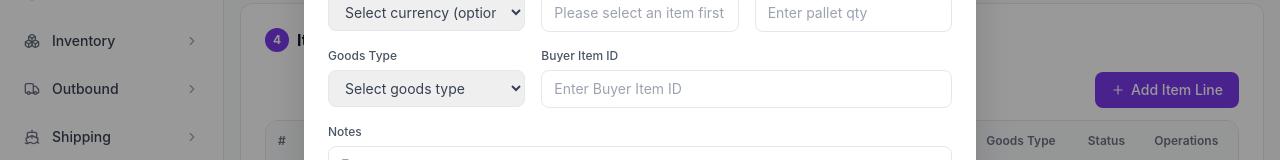
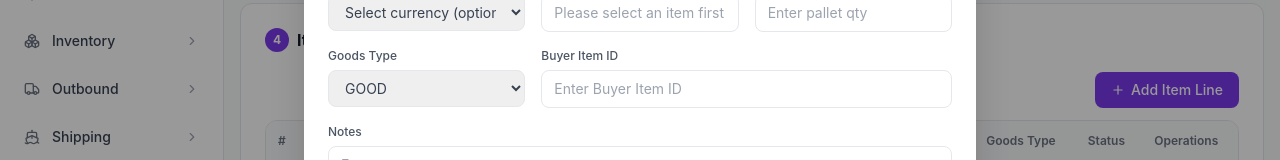
Before and after one commit to WYJade/CP-Announcement-management, a React (Vite) app: page /portal/outbound/order-entry in a window 1280 px wide. Both pictures are taken after typing "Sample", "Sample", "Sample", "Sample", "Sample", "Sample" into the empty fields and a click on the button "Add Item Line". Shown: the part 1583-1743 px from the top of the page. Built offline with nearby package versions, Linux system fonts and the light colour scheme.

Commit message:
fix(order-entry): Goods Type default GOOD, included in both modal and table list

```diff
--- a/src/components/Orders/OrderEntry.tsx
+++ b/src/components/Orders/OrderEntry.tsx
@@ -29,7 +29,7 @@ const DELIVERY_SERVICES= ['Standard', 'Express', 'Overnight', 'Economy']
 const FREIGHT_TERMS    = ['Prepaid', 'Collect', 'Third Party']
 const UOM_OPTIONS      = ['EA', 'CS', 'PL', 'LB', 'KG', 'FT', 'MT']
 const CURRENCY_OPTIONS = ['USD', 'CAD', 'EUR', 'CNY', 'GBP']
-const GOODS_TYPES      = ['Normal', 'Dangerous Goods', 'Perishable', 'Frozen', 'High Value', 'Fragile', 'Hazmat', 'Oversized', 'Expired', 'Returned']
+const GOODS_TYPES      = ['GOOD', 'Normal', 'Dangerous Goods', 'Perishable', 'Frozen', 'High Value', 'Fragile', 'Hazmat', 'Oversized', 'Expired', 'Returned']
 
 // ─── Form field components ────────────────────────────────────────────────────
 function FieldLabel({ label, required }: { label: string; required?: boolean }) {
@@ -89,7 +89,7 @@ function AddItemModal({ onClose, onSubmit }: {
 }) {
   const [form, setForm] = useState({
     item: '', title: '', uom: '', qty: '', lotNo: '', palletQty: '',
-    supplier: '', unitPrice: '', unitPriceCurrency: '', goodsType: '',
+    supplier: '', unitPrice: '', unitPriceCurrency: '', goodsType: 'GOOD',
     buyerItemId: '', notes: '',
   })
 
@@ -162,12 +162,13 @@ function AddItemModal({ onClose, onSubmit }: {
           <div className="grid grid-cols-3 gap-4">
             <div>
               <FieldLabel label="Goods Type" />
-              <SelectInput
-                placeholder="Select goods type"
-                options={GOODS_TYPES}
+              <select
                 value={form.goodsType}
-                onChange={set('goodsType')}
-              />
+                onChange={e => set('goodsType')(e.target.value)}
+                className="w-full border border-gray-200 rounded-lg px-3 py-2 text-sm text-gray-700 focus:outline-none focus:border-primary-400"
+              >
+                {GOODS_TYPES.map(o => <option key={o} value={o}>{o}</option>)}
+              </select>
             </div>
             <div className="col-span-2">
               <FieldLabel label="Buyer Item ID" />
```
